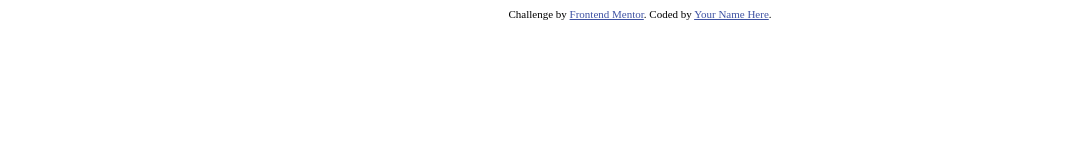
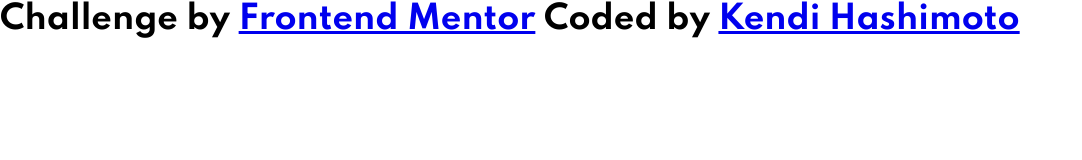
Before and after one commit to KendiHashimoto/Calculator, a plain HTML site: page index.html in a window 1280 px wide. Shown: the whole page, without its empty margins (0-1082 px from the left). Drawn offline with Linux system fonts and the light colour scheme.

Commit message:
Organizei o CSS

```diff
--- /dev/null
+++ b/assets/CSS/Calculator.CSS
@@ -0,0 +1,60 @@
+:root {
+    /* THEME 1 BACKGROUNDS */
+    --very-dark-desaturated-light : hsl(222, 26%, 31%);  /* main background */
+    --very-dark-desaturated-medium : hsl(223, 31%, 20%); /* toggle background, keypad background) */
+    --very-dark-desaturated-blue : hsl(224, 36%, 15%);   /* screen background */
+
+    /* THEME 1 KEYS */
+    -desaturated-dark-blue : hsl(225, 21%, 49%);        /* key background */
+    -desaturated-dark-blue-shadow : hsl(224, 28%, 35%); /* key shadow */
+    -red : hsl(6, 63%, 50%);       /* key background, toggle */
+    -dark-red : hsl(6, 70%, 34%); /* key shadow */
+    -light-grayish-orange : hsl(30, 25%, 89%); /* key background */
+    -grayish-orange : hsl(28, 16%, 65%);       /* key shadow */
+
+    /* THEME 1 TEXT */
+    -very-dark-grayish-blue : hsl(221, 14%, 31%);
+    -white: hsl(0, 0, 100%);
+
+    /* THEME 2 BACKGROUNDS */
+    -light-gray : hsl(0, 0%, 90%);      /* main background */
+    -grayish-red : hsl(0, 5%, 81%);     /* toggle background, keypad background) */
+    -very-light-gray : hsl(0, 0%, 93%); /* screen background */
+
+    /* THEME 2 KEYS */
+    -dark-moderate-cyan : hsl(185, 42%, 37%); /* key background */
+    -very-dark-cyan : hsl(185, 58%, 25%);     /* key shadow */
+    -orange : hsl(25, 98%, 40%);              /* key background, toggle */
+    -dark-orange : hsl(25, 99%, 27%);         /* key shadow  */
+    -light-grayish-yellow : hsl(45, 7%, 89%); /* key background */
+    -dark-grayish-orange : hsl(35, 11%, 61%); /* key shadow */
+
+    /* THEME 2 TEXT */
+    -very-dark-grayish-yelloww : hsl(60, 10%, 19%);
+    /* WHITE */
+
+    /* THEME 3 BACKGROUNDS */
+    -very-dark-violet : hsl(268, 75%, 9%);        /* main background */
+    -very-dark-violet-light : hsl(268, 71%, 12%); /* toggle background, keypad background, screen background */
+
+    /* THEME 3 KEYS */
+    -dark-violet : hsl(281, 89%, 26%);      /* key background */
+    -vivid-magenta : hsl(285, 91%, 52%);    /* key shadow */
+    -pure-cyan : hsl(176, 100%, 44%);       /* key background, toggle */
+    -soft-cyan : hsl(177, 92%, 70%);        /* key shadow */
+    -very-dark-violet : hsl(268, 47%, 21%); /* key background */
+    -dark-magenta : hsl(290, 70%, 36%);     /* key shadow */
+
+    /* THEME 3 TEXT */
+    -light-yellow : hsl(52, 100%, 62%);
+    -very-dark-blue : hsl(198, 20%, 13%);
+    -white : hsl(0, 0, 100%);
+}
+
+* {
+    margin: 0;
+    padding: 0;
+    box-sizing: border-box;
+    font-size: 32px;
+    font-family: 'Spartan', sans-serif;
+}
--- a/index.html
+++ b/index.html
@@ -2,25 +2,21 @@
 <html lang="en">
 <head>
   <meta charset="UTF-8">
-  <meta name="viewport" content="width=device-width, initial-scale=1.0"> <!-- displays site properly based on user's device -->
-
+  <meta name="viewport" content="width=device-width, initial-scale=1.0">
   <link rel="icon" type="image/png" sizes="32x32" href="./images/favicon-32x32.png">
-
+  <link rel="stylesheet" href="./assets/CSS/Calculator.CSS">
+  <link href="https://fonts.googleapis.com/css2?family=Spartan:wght@700&display=swap" rel="stylesheet">
   <title>Frontend Mentor | Calculator app</title>
-
-  <!-- Feel free to remove these styles or customise in your own stylesheet 👍 -->
-  <style>
-    .attribution { font-size: 11px; text-align: center; }
-    .attribution a { color: hsl(228, 45%, 44%); }
-  </style>
 </head>
 <body>
 
 
-
-  <div class="attribution">
-    Challenge by <a href="https://www.frontendmentor.io?ref=challenge" target="_blank">Frontend Mentor</a>.
-    Coded by <a href="#">Your Name Here</a>.
-  </div>
+  <footer>
+    <nav>
+      Challenge by <a href="https://www.frontendmentor.io?ref=challenge" target="_blank">Frontend Mentor</a>
+      Coded by <a href="https://github.com/Hashimoto1312" target="blank">Kendi Hashimoto</a>
+    </nav>
+  </footer>
+  <script src="./assets/SCRIPT/Calculator.JS"></script>
 </body>
 </html>
```
Also changed, not shown: SCRIPT/Calculator.JS (deleted), assets/SCRIPT/Calculator.JS (added).
